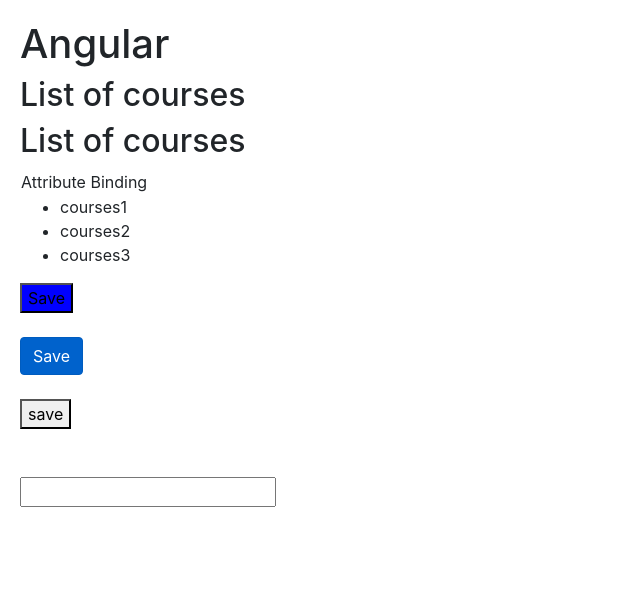
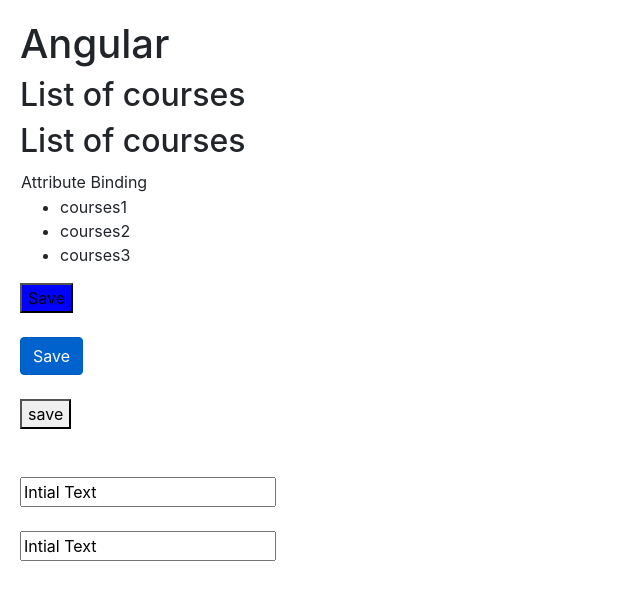
Before and after one commit to vch9391/AngularRepository, an Angular app in the folder ProjectAngular2/: page / in a window 1280 px wide. Shown: the top 600 px of the page, without its empty margins (0-640 px from the left). Built offline with nearby package versions, Linux system fonts and the light colour scheme.

Commit message:
Implemented Two-way Binding

```diff
--- a/ProjectAngular2/src/app/app.module.ts
+++ b/ProjectAngular2/src/app/app.module.ts
@@ -4,6 +4,7 @@
 import { AppComponent } from './app.component';
 import { CourseComponent } from './course/course.component';
 import { CourseServicesService } from './course-services.service';
+import { FormsModule } from '@angular/forms';
 
 @NgModule({
   declarations: [
@@ -11,7 +12,8 @@
     CourseComponent
   ],
   imports: [
-    BrowserModule
+    BrowserModule,
+    FormsModule
   ],
   providers: [
     CourseServicesService
--- a/ProjectAngular2/src/app/course/course.component.html
+++ b/ProjectAngular2/src/app/course/course.component.html
@@ -22,4 +22,6 @@
   <button (click)="onSave($event)">save</button>
 </div>
 <br/><br/>
-<input #textname (keyup.enter)="onKeyUp(textname.value)"/>
+<input [value]="textname" (keyup.enter)="textname = $event.target.value; onKeyUp()"/>
+<br/><br/>
+<input [(ngModel)]="textname" (keyup.enter)="onKeyUp()"/>
--- a/ProjectAngular2/src/app/course/course.component.ts
+++ b/ProjectAngular2/src/app/course/course.component.ts
@@ -21,7 +21,8 @@
   onDivClicked(){
     console.log("DIV was clicked!");
   }
-  onKeyUp(textname){
-    console.log("Enter was pressed! "+textname);
+  textname="Intial Text";
+  onKeyUp(){
+    console.log("Enter was pressed! " + this.textname );
   }
 }
```
